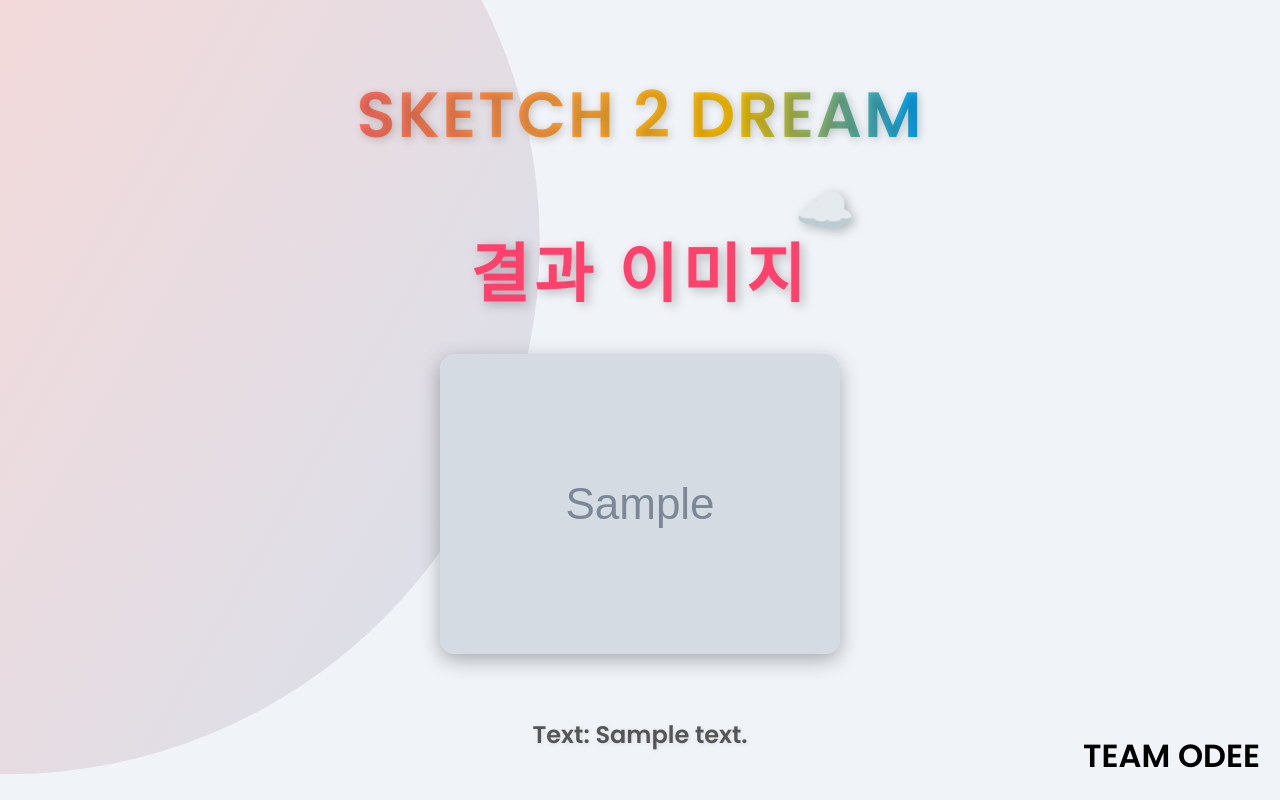
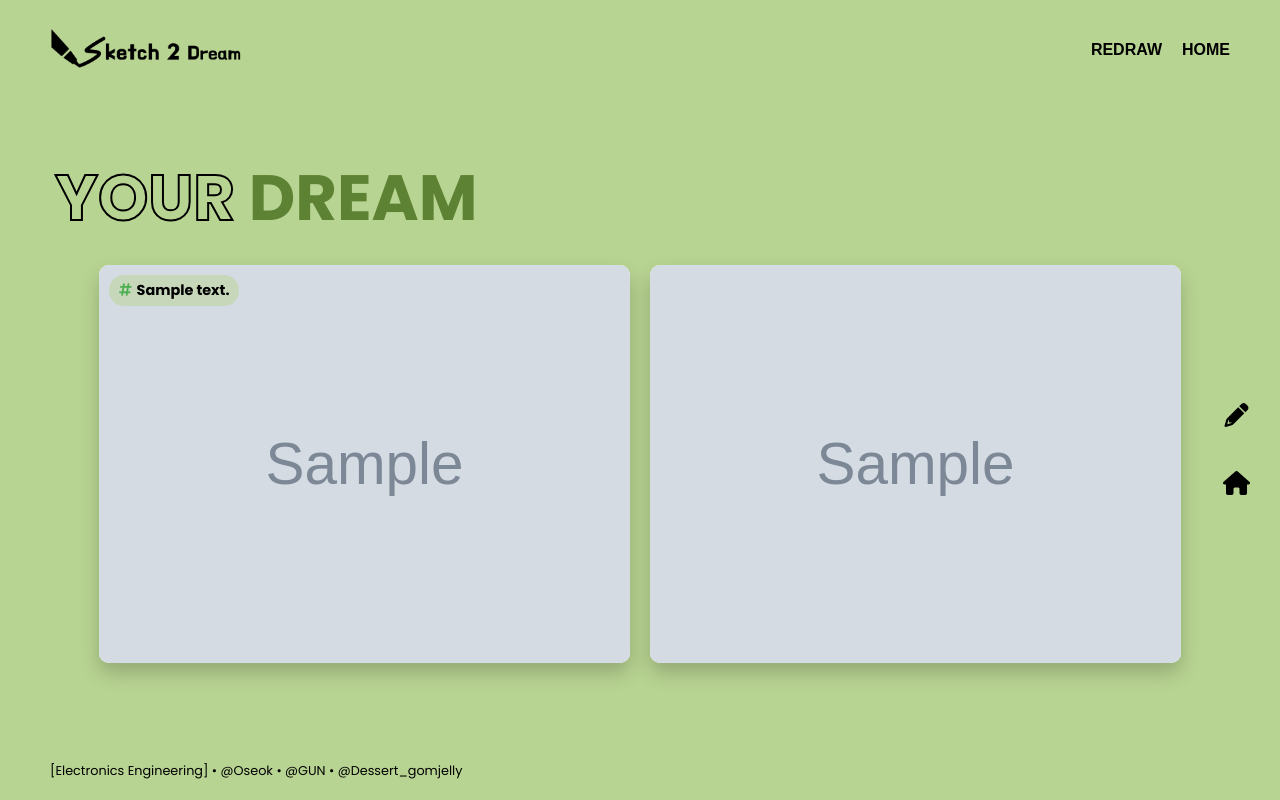
Before and after one commit to OSEUK/Sketch2Dream, a Flask app: template templates/result.html in a window 1280 px wide. Run offline with Flask 3, Linux system fonts and the light colour scheme; the template is opened without the code that fills it: most values are stand-ins (such as "Sample title", 1, 10 or a date in 2020); grey boxes marked "Sample" are stand-in pictures.

Commit message:
최종 테스트

```diff
--- a/app.py
+++ b/app.py
@@ -32,11 +32,11 @@ def canvas_feed_route():
 @app.route('/result', methods=['POST'])
 def result_page():
     # POST 요청으로 받은 이미지 URL과 텍스트를 처리
-    image_url = request.form.get('image_url')  # JavaScript에서 전송한 이미지 URL 받기
+    input_image_url = request.form.get('input_image_url')  # JavaScript에서 전송한 이미지 URL 받기
+    result_image_url = request.form.get('result_image_url')
     user_text = request.form.get('text')  # 사용자가 입력한 텍스트 받기
 
     # 템플릿으로 이미지 URL과 텍스트 전달
-    return render_template('result.html', image_url=image_url, text=user_text)
-
+    return render_template('result.html', input_image_url=input_image_url, result_image_url=result_image_url, text=user_text)
 if __name__ == '__main__':
     app.run(debug=True)
--- a/templates/result.html
+++ b/templates/result.html
@@ -1,188 +1,231 @@
-<!doctype html>
-<html lang="en">
+<!DOCTYPE html>
+<html lang="ko">
 <head>
-    <meta charset="utf-8">
+    <meta charset="UTF-8">
     <meta name="viewport" content="width=device-width, initial-scale=1.0">
-    <title>Sketch 2 Dream</title>
-    <link href="https://fonts.googleapis.com/css2?family=Poppins:wght@400;600&display=swap" rel="stylesheet">
+    <title>Sketch 2 Dream - Result</title>
+    <link href="https://fonts.googleapis.com/css2?family=Poppins:wght@400;600;700&display=swap" rel="stylesheet">
+    <link href="https://cdnjs.cloudflare.com/ajax/libs/font-awesome/6.0.0-beta3/css/all.min.css" rel="stylesheet">
     <style>
-      body {
+        :root {
+            --greenery: #B8D492;
+            --dark-green: #5D8233;
+            --black: #000000;
+            --white: #FFFFFF;
+        }
+        body, html {
             margin: 0;
+            padding: 0;
             font-family: 'Poppins', sans-serif;
-        background-color: #f0f4f8;
-        color: #333;
+            background-color: var(--greenery);
+            color: var(--black);
+            min-height: 100vh;
+            display: flex;
+            flex-direction: column;
+        }
+        header {
+            display: flex;
+            justify-content: space-between;
+            align-items: center;
+            padding: 20px 50px;
+        }
+        .logo-container {
+            display: flex;
+            align-items: center;
+        }
+        .logo {
+            height: 60px;
+            width: auto;
+        }
+        .top-nav {
+            display: flex;
+        }
+        .top-nav-button {
+            margin-left: 20px;
+            padding: 10px 0;
+            background-color: transparent;
+            color: var(--black);
+            border: none;
+            cursor: pointer;
+            font-size: 16px;
+            font-weight: bold;
+            text-transform: uppercase;
+            transition: opacity 0.3s ease;
+        }
+        .top-nav-button:hover {
+            opacity: 0.7;
+        }
+        main {
+            flex: 1;
+            display: flex;
+            flex-direction: column;
+            align-items: center;
+            justify-content: flex-start;
+            padding: 50px 50px 0;
+            position: relative;
+        }
+        .dream-text {
+            font-size: 4rem;
+            font-weight: 700;
+            text-transform: uppercase;
+            margin-bottom: 20px;
+            width: 100%;
+            max-width: 1200px;
+            text-align: left;
+            padding-left: 10px;
+        }
+        .dream-text .outline {
+            color: transparent;
+            -webkit-text-stroke: 2px var(--black);
+        }
+        .dream-text .filled {
+            color: var(--dark-green);
+        }
+        .result-container {
             display: flex;
             justify-content: center;
-        align-items: center;
-        height: 100vh;
-        flex-direction: column;
-        text-align: center;
+            width: 100%;
+            max-width: 1200px;
+        }
+        .image-container {
+            width: 45%;
+            background-color: var(--white);
+            border-radius: 10px;
+            box-shadow: 0 10px 20px rgba(0, 0, 0, 0.2);
             overflow: hidden;
+            transition: transform 0.3s ease;
+            margin: 0 10px;
             position: relative;
         }
-
-      body::before {
-        content: '';
+        .image-container:hover {
+            transform: scale(1.05);
+        }
+        .image-container img {
+            width: 100%;
+            height: auto;
+            display: block;
+        }
+        .hashtag-container {
             position: absolute;
-        top: 0;
-        left: 0;
-        width: 100%;
-        height: 100%;
-        background: linear-gradient(120deg, rgba(255, 111, 97, 0.2), rgba(0, 168, 255, 0.2));
-        clip-path: circle(30% at right 70%);
-        animation: moveBackground 6s infinite alternate;
-        z-index: -1;
+            top: 10px;
+            left: 10px;
+            background-color: rgba(184, 212, 146, 0.5);
+            padding: 5px 10px;
+            border-radius: 15px;
+            display: flex;
+            align-items: center;
+            font-size: 0.9rem;
+            color: var(--black);
+            z-index: 10;
         }
-
-      @keyframes moveBackground {
-        0% {
-          clip-path: circle(30% at right 70%);
+        .hashtag-icon {
+            margin-right: 5px;
+            color: #4CAF50;
         }
-        100% {
-          clip-path: circle(50% at left 30%);
+        .hashtag-text {
+            font-weight: bold;
         }
+        .side-nav {
+            position: absolute;
+            right: 20px;
+            top: 50%;
+            transform: translateY(-50%);
+            display: flex;
+            flex-direction: column;
         }
-
-      h1 {
-        font-size: 4rem;
-        font-weight: 900;
-        background: linear-gradient(90deg, #ff6f61, #ff9d41, #ffc600, #00a8ff);
-        -webkit-background-clip: text;
-        -webkit-text-fill-color: transparent;
-        margin-bottom: 0.5rem;
-        letter-spacing: 2px;
-        animation: fadeInDown 1s ease-in-out;
-        text-transform: uppercase;
-        text-shadow: 2px 2px 8px rgba(0, 0, 0, 0.2);
+        .side-nav-button {
+            margin: 10px 0;
+            padding: 10px;
+            background-color: transparent;
+            border: none;
+            cursor: pointer;
+            font-size: 24px;
+            transition: opacity 0.3s ease;
+            color: var(--black);
         }
-
-      /* Dream Result 텍스트에 그림자 이동 애니메이션 */
-      h2 {
-        font-size: 4rem;
-        font-weight: 900;
-        color: #ff416c;
-        margin-bottom: 2rem;
-        text-transform: uppercase;
-        letter-spacing: 5px;
-        position: relative;
-        display: inline-block;
-        animation: shadowMove 3s infinite ease-in-out;
+        .side-nav-button:hover {
+            opacity: 0.7;
         }
-
-      @keyframes shadowMove {
-        0% { text-shadow: 2px 2px 8px rgba(0, 0, 0, 0.2); }
-        50% { text-shadow: 6px 6px 16px rgba(0, 0, 0, 0.4); }
-        100% { text-shadow: 2px 2px 8px rgba(0, 0, 0, 0.2); }
-      }
-
-      h2::after {
-        content: '☁️';
-        font-size: 3rem;
-        color: #ffc600;
-        position: absolute;
-        top: -40px;
-        right: -50px;
-        animation: floatCloud 4s ease-in-out infinite;
-      }
-
-      @keyframes floatCloud {
-        0% {
-          transform: translateY(0);
-        }
-        50% {
-          transform: translateY(-10px);
-        }
-        100% {
-          transform: translateY(0);
-        }
-      }
-
-      p {
-        font-size: 1.5rem;
-        color: #555;
-        font-weight: 600;
-        animation: fadeInUp 1.2s ease-in-out;
-        text-shadow: 1px 1px 4px rgba(0, 0, 0, 0.1);
-      }
-
-      img {
-        max-width: 80%;
-        height: auto;
-        margin-bottom: 2rem;
-        border-radius: 15px;
-        box-shadow: 0px 6px 20px rgba(0, 0, 0, 0.3);
-        transition: transform 0.3s ease-in-out;
-      }
-
-      img:hover {
-        transform: scale(1.08);
-      }
-
-      /* Team ODEE 스타일 (심플하고 검정색으로) */
-      .team-odee {
+        .team-credits {
             position: absolute;
             bottom: 20px;
-        right: 20px;
-        font-size: 2rem;
-        font-weight: 700;
-        text-transform: uppercase;
-        color: black;
+            left: 50px;
+            font-size: 0.8rem;
+            color: var(--black);
         }
-
-      @media (max-width: 768px) {
-        h1 {
+        @media (max-width: 1024px) {
+            .dream-text {
                 font-size: 3rem;
+                padding-left: 5px;
             }
-        h2 {
-          font-size: 2.5rem;
+            .result-container {
+                flex-direction: column;
+                align-items: center;
             }
-        h2::after {
-          font-size: 2.5rem;
-          top: -20px;
-          right: -30px;
+            .image-container {
+                width: 90%;
+                margin-bottom: 1rem;
             }
-        p {
-          font-size: 1.2rem;
+            .side-nav {
+                position: static;
+                flex-direction: row;
+                justify-content: center;
+                transform: none;
+                margin-top: 1rem;
             }
-        img {
-          max-width: 100%;
+            .side-nav-button {
+                margin: 0 10px;
             }
-        .team-odee {
-          font-size: 1rem;
-          bottom: 10px;
-          right: 10px;
+            .team-credits {
+                position: static;
+                text-align: center;
+                margin-top: 1rem;
             }
         }
     </style>
 </head>
 <body>
-    <!-- 앱 타이틀 -->
-    <h1>Sketch 2 Dream</h1>
+    <header>
+        <div class="logo-container">
+            <img src="{{ url_for('static', filename='photos/logo.png') }}" alt="Sketch2Dream Logo" class="logo">
+        </div>
+        <div class="top-nav">
+            <button class="top-nav-button" onclick="location.href='canvas'">REDRAW</button>
+            <button class="top-nav-button" onclick="location.href='/'">HOME</button>
+        </div>
+    </header>
 
-    <!-- Dream Result 제목 -->
-    <h2>결과 이미지</h2>
+    <main>
+        <div class="dream-text">
+            <span class="outline">YOUR</span> <span class="filled">DREAM</span>
+        </div>
+        <div class="result-container">
+            <div class="image-container">
+                <div class="hashtag-container">
+                    <i class="fas fa-hashtag hashtag-icon"></i>
+                    <span class="hashtag-text" id="userText"></span>
+                </div>
+                <img src="{{ input_image_url }}" alt="Your Sketch" id="inputImage">
+            </div>
+            <div class="image-container">
+                <img src="{{ result_image_url }}" alt="AI Magic" id="outputImage">
+            </div>
+        </div>
+        <div class="side-nav">
+            <button class="side-nav-button" onclick="location.href='canvas'" title="Redraw"><i class="fas fa-pencil-alt"></i></button>
+            <button class="side-nav-button" onclick="location.href='/'" title="Home"><i class="fas fa-home"></i></button>
+        </div>
+    </main>
 
-    <div id="result"></div>
-
-    <!-- Team ODEE 표시 -->
-    <div class="team-odee">Team ODEE</div>
+    <div class="team-credits">
+        [Electronics Engineering] • @Oseok • @GUN • @Dessert_gomjelly
+    </div>
 
     <script>
-        // Flask에서 받은 데이터, Jinja 템플릿을 통해 전달
-        const imageUrl = "{{ image_url }}";  // Flask에서 전달된 이미지 URL
-        const userText = "{{ text }}";  // Flask에서 전달된 텍스트
-
-        // 오류가 있다면 처리 (만약 Flask에서 오류 메시지가 전달된다면)
-        const error = "{{ error }}";  // 오류 메시지가 있을 경우 처리
-
-        if (error) {
-          document.getElementById('result').innerHTML = `<p style="color: red;">Error: ${decodeURIComponent(error)}</p>`;
-        } else {
-          document.getElementById('result').innerHTML = `
-            <img src="${imageUrl}" alt="Generated Image" style="max-width: 100%; height: auto;">
-            <p>Text: ${decodeURIComponent(userText)}</p>
-          `;
-        }
+        document.addEventListener('DOMContentLoaded', function() {
+            const userText = "{{ text }}";
+            document.getElementById('userText').textContent = decodeURIComponent(userText);
+        });
     </script>
 </body>
 </html>
```
Also changed, not shown: templates/canvas.html (+41 -3 lines). Lines whose indentation alone changed are shown as unchanged.
